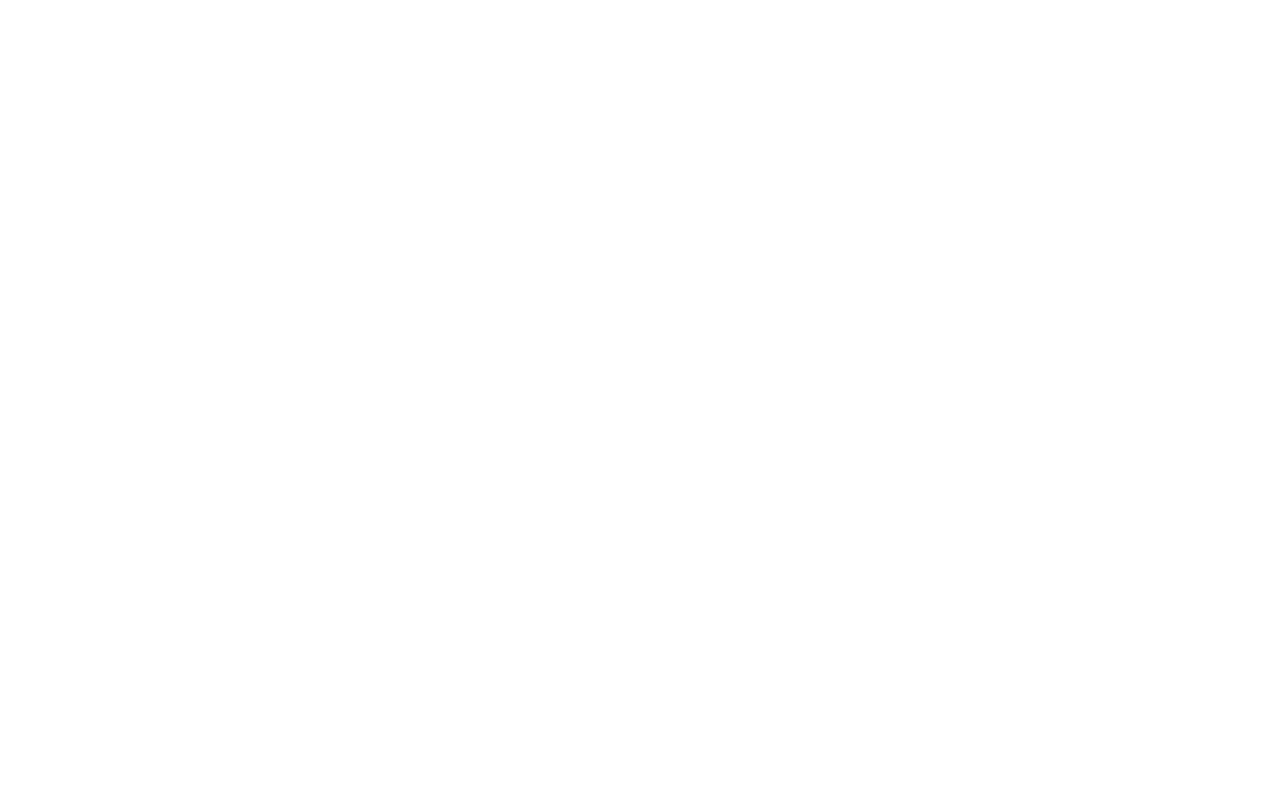
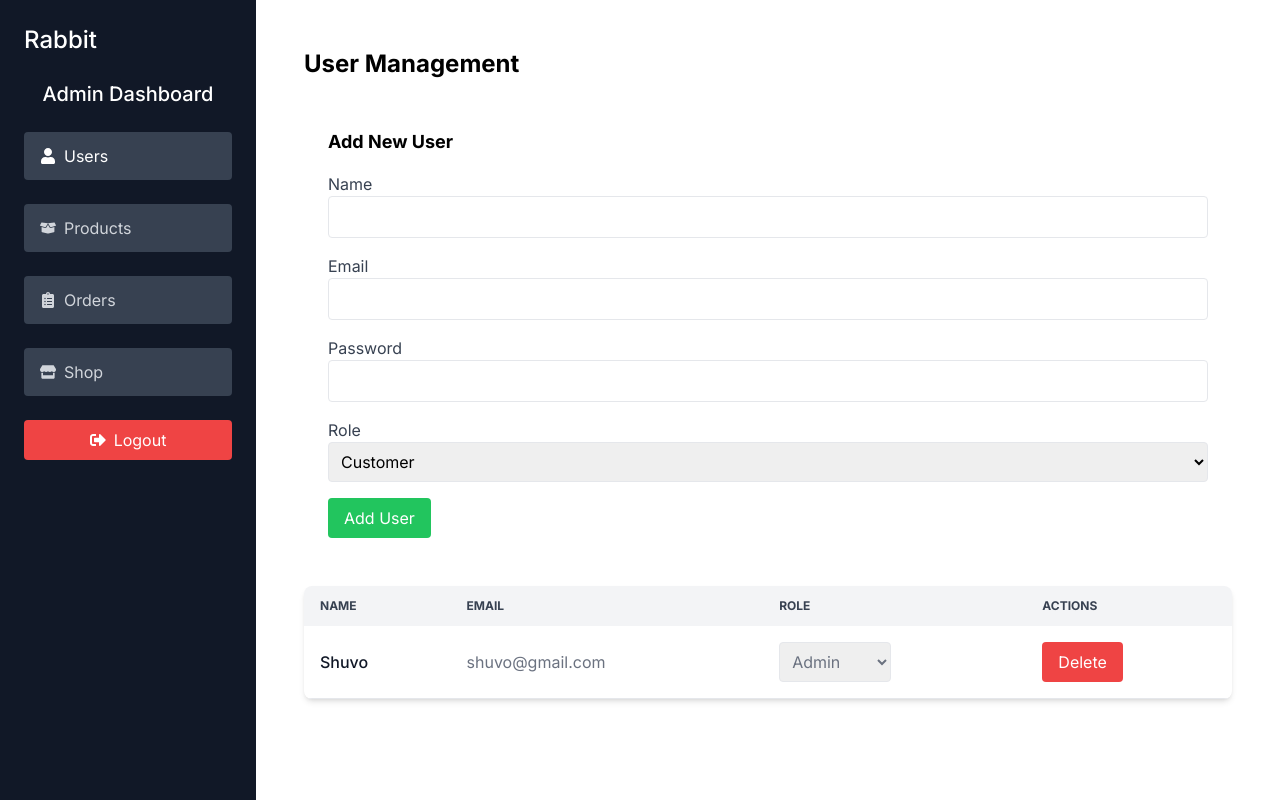
Before and after one commit to shuvo-220/rabbit, a React (Vite) app in the folder frontend/: page /admin/users in a window 1280 px wide. Before the commit this address had no page. Built offline with nearby package versions, Linux system fonts and the light colour scheme.

Commit message:
working on product management

```diff
--- a/frontend/src/App.jsx
+++ b/frontend/src/App.jsx
@@ -13,6 +13,9 @@
 import OrderDetailsPage from './pages/OrderDetailsPage';
 import MyOrdersPage from './pages/MyOrdersPage';
 import AdminLayout from './components/admin/AdminLayout';
+import AdminHomePage from './pages/AdminHomePage';
+import UserManagement from './components/admin/UserManagement';
+import ProductManagment from './components/admin/ProductManagment';
 
 const App = () => {
   return (
@@ -32,9 +35,11 @@
         <Route path='order/:id' element={<OrderDetailsPage />} />
         <Route path='my-orders' element={<MyOrdersPage />} />
         </Route>
-        <Route>
+        <Route path='/admin' element={<AdminLayout />}>
           {/* admin layout */}
-          <Route path='/admin' element={<AdminLayout />} />
+          <Route index element={<AdminHomePage />} />
+          <Route path='users' element={<UserManagement />} />
+          <Route path='products' element={<ProductManagment />} />
         </Route>
       </Routes>
     </BrowserRouter>
--- /dev/null
+++ b/frontend/src/components/admin/ProductManagment.jsx
@@ -0,0 +1,21 @@
+import React from 'react'
+
+    const products = [
+        {
+            _id:834,
+            name:'Shirt',
+            price:110,
+            sku:'839823783',
+
+        }
+    ]
+
+const ProductManagment = () => {
+  return (
+    <div className='max-w-7xl mx-auto p-6'>
+        <h2 className='text-2xl font-bold mb-6'>Product Managment</h2>
+    </div>
+  )
+}
+
+export default ProductManagment
--- /dev/null
+++ b/frontend/src/components/admin/UserManagement.jsx
@@ -0,0 +1,152 @@
+import React, { useState } from 'react'
+
+
+const UserManagement = () => {
+
+
+  const users = [
+    {
+      _id:1,
+      name: 'Shuvo',
+      email: 'shuvo@gmail.com',
+      role: 'admin'
+    }
+  ]
+
+  const [formData, setFormData] = useState({
+    name: '',
+    email: '',
+    password: '',
+    role: 'customer'
+  })
+
+  const handleChange = (e) => {
+    setFormData({
+      ...formData,
+      [e.target.name]: e.target.value
+    })
+  }
+
+  const handleSubmit=(e)=>{
+    e.preventDefault();
+    console.log(formData)
+    //reset the form after submission
+    setFormData({
+      name:'',
+      email:'',
+      password:'',
+      role:'customer'
+    })
+  }
+
+  const handleRoleChange=(userId, newRole)=>{
+    console.log({id:userId, role:newRole})
+  }
+
+  const handleDeleteUser=(userId)=>{
+    if(window.confirm("Are you want to delete this user?")){
+      console.log('user delete success',userId)
+    }
+  }
+
+  return (
+    <div className='max-w-7xl mx-auto p-6'>
+      <h2 className='text-2xl font-bold mb-6'>User Management</h2>
+      {/* add new user form */}
+      <div className='p-6 rounded-lg mb-6'>
+        <h3 className='text-lg font-bold mb-4'>Add New User</h3>
+        <form onSubmit={handleSubmit}>
+          <div className='mb-4'>
+            <label className='block text-gray-700'>Name</label>
+            <input
+              type='text'
+              name='name'
+              value={formData.name}
+              onChange={handleChange}
+              className='w-full p-2 border rounded'
+              required
+            />
+          </div>
+
+          <div className='mb-4'>
+            <label className='block text-gray-700'>Email</label>
+            <input
+              type='email'
+              name='email'
+              value={formData.email}
+              onChange={handleChange}
+              className='w-full p-2 border rounded'
+              required
+            />
+          </div>
+
+          <div className='mb-4'>
+            <label className='block text-gray-700'>Password</label>
+            <input
+              type='password'
+              name='password'
+              value={formData.password}
+              onChange={handleChange}
+              className='w-full p-2 border rounded'
+              required
+            />
+          </div>
+
+          <div className='mb-4'>
+            <label className='block text-gray-700'>Role</label>
+            <select name='role' value={formData.role} onChange={handleChange}
+            className='w-full p-2 border rounded'
+            >
+              <option value='customer'>Customer</option>
+              <option value='admin'>Admin</option>
+            </select>
+          </div>
+          <button type='submit'
+          className='bg-green-500 text-white py-2 px-4 rounded hover:bg-green-600'
+          >Add User</button>
+        </form>
+      </div>
+
+      {/* user list management */}
+      <div className='overflow-x-auto shadow-md sm:rounded-lg '>
+        <table className='min-w-full text-left text-gray-500'>
+          <thead className='bg-gray-100 text-xs uppercase text-gray-700'>
+            <tr>
+              <th className='px-4 py-3 '>Name</th>
+              <th className='px-4 py-3 '>Email</th>
+              <th className='px-4 py-3 '>Role</th>
+              <th className='px-4 py-3 '>Actions</th>
+            </tr>
+          </thead>
+          <tbody>
+            {users.map((user)=>(
+              <tr key={user._id} className='border-b hover:bg-gray-50'>
+                <td className='p-4 font-medium text-gray-900 whitespace-nowrap'>
+                  {user.name}
+                </td>
+                <td className='p-4'>{user.email}</td>
+                <td className='p-4'>
+                  <select value={user.role}
+                  onChange={(e)=>handleRoleChange(user._id, e.target.value)}
+                  className='p-2 border rounded'
+                  >
+                    <option value='customer'>Customer</option>
+                    <option value='admin'>Admin</option>
+                  </select>
+                </td>
+                <td className='p-4'>
+                  <button onClick={()=>handleDeleteUser(user._id)}
+                    className='bg-red-500 text-white px-4 py-2 rounded hover:bg-red-600'
+                    >Delete</button>
+                </td>
+              </tr>
+            ))}
+          </tbody>
+        </table>
+      </div>
+
+    </div>
+  )
+}
+
+export default UserManagement
--- /dev/null
+++ b/frontend/src/pages/AdminHomePage.jsx
@@ -0,0 +1,97 @@
+import React from 'react'
+import { Link } from 'react-router-dom'
+
+const orders = [
+    {
+        _id:24234234,
+        user:{
+            name:'M.H. Shuvo',
+        },
+        totalPrice:125,
+        status:'Processing',
+
+    },
+    {
+        _id:83793743,
+        user:{
+            name:'M.H. Hasan',
+        },
+        totalPrice:125,
+        status:'Processing',
+
+    },
+    {
+        _id:736478367,
+        user:{
+            name:'M.H. Mehedi',
+        },
+        totalPrice:125,
+        status:'Processing',
+
+    },
+]
+
+const AdminHomePage = () => {
+  return (
+    <div className='max-w-8xl mx-auto p-6 '>
+        <h1 className='text-3xl font-bold mb-6 '>Admin Dashboard</h1>
+        <div className='grid grid-cols-1 sm:grid-cols-2 lg:grid-cols-3 gap-6'>
+            <div className='p-4 shadow-md rounded-lg'>
+                <h2 className='text-xl font-semibold'>Revenue</h2>
+                <p className='text-2xl '>$10000</p>
+            </div>
+
+            <div className='p-4 shadow-md rounded-lg'>
+                <h2 className='text-xl font-semibold'>Total Orders</h2>
+                <p className='text-2xl '>200</p>
+                <Link to='/admin/orders' className='text-blue-500 hover:underline text-sm'>
+                    Manage Orders
+                </Link>
+            </div>
+
+            <div className='p-4 shadow-md rounded-lg'>
+                <h2 className='text-xl font-semibold'>Total Products</h2>
+                <p className='text-2xl '>15</p>
+                <Link to='/admin/products' className='text-blue-500 hover:underline text-sm'>
+                    Manage Products
+                </Link>
+            </div>
+        </div>
+        <div className='mt-6'>
+            <h2 className='text-2xl font-bold mb-4'>Recent Orders</h2>
+            <div className='overflow-x-auto'>
+                <table className='min-w-full text-left text-gray-500 '>
+                    <thead className='bg-gray-100 text-xs uppercase text-gray-700 '>
+                        <tr>
+                            <th className='py-3 px-4'>Order ID</th>
+                            <th className='py-3 px-4'>User</th>
+                            <th className='py-3 px-4'>Total Price</th>
+                            <th className='py-3 px-4'>Status</th>
+                        </tr>
+                    </thead>
+                    <tbody>
+                        {orders.length>0?(
+                            orders.map((order)=>(
+                                <tr key={order._id} className='border-b hover:bg-gray-50 cursor-pointer'>
+                                    <td className='p-4'>{order._id}</td>
+                                    <td className='p-4'>{order.user.name}</td>
+                                    <td className='p-4'>{order.totalPrice}</td>
+                                    <td className='p-4'>{order.status}</td>
+                                </tr>
+                            ))
+                        ):(
+                            <tr>
+                                <td colSpan={4} className='p-4 text-center text-gray-500'>
+                                    No recent orders found.
+                                </td>
+                            </tr>
+                        )}
+                    </tbody>
+                </table>
+            </div>
+        </div>
+    </div>
+  )
+}
+
+export default AdminHomePage
```
